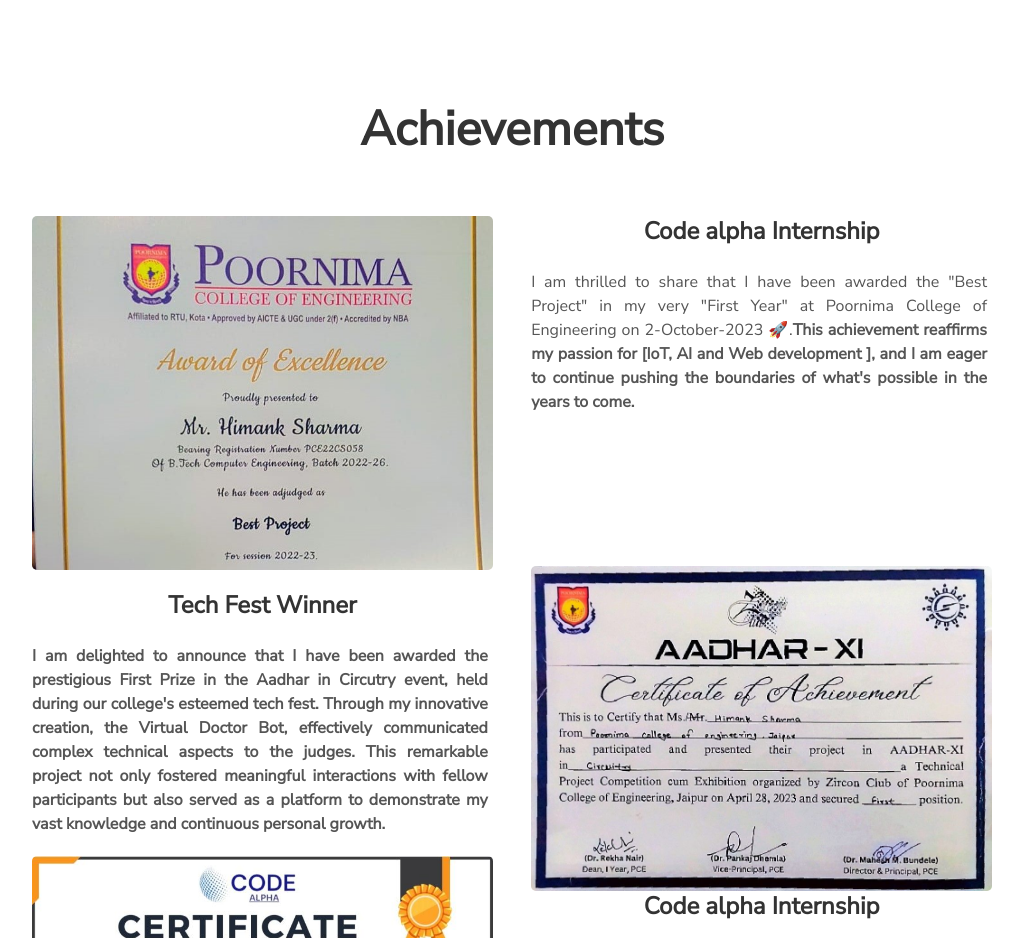
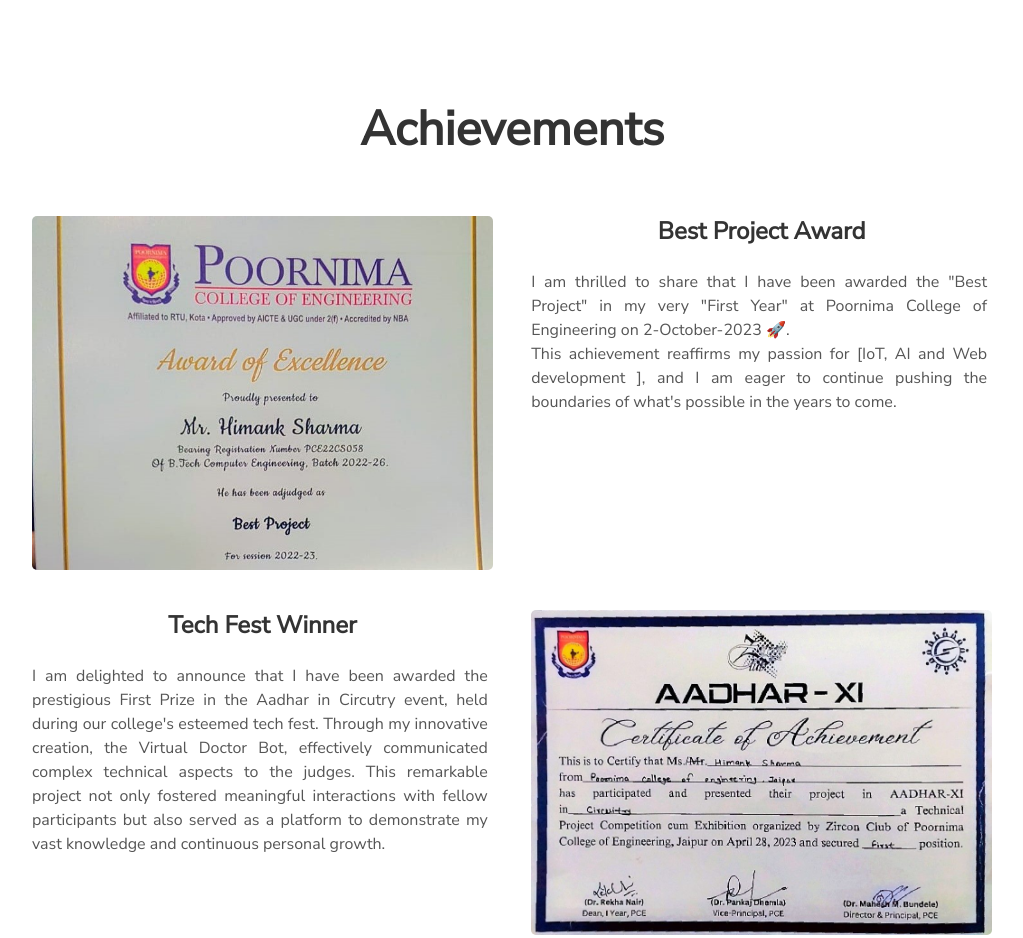
Before and after one commit to HimankSharma1/Portfolio, a plain HTML site: page index.html in a window 1280 px wide. Shown: the part 3533-4471 px from the top of the page, without its empty margins (128-1151 px from the left). Drawn offline with nearby package versions, Linux system fonts and the light colour scheme; animation ran at ten frames a second.

Commit message:
Update index.html

```diff
--- a/index.html
+++ b/index.html
@@ -237,17 +237,17 @@
             </div>
 
 
-            <!-------------------------------------------------------------------------------------- First Achievement(Aadhar) ---------------------------------------------------------------------------------------->
+            <!-------------------------------------------------------------------------------------- First Achievement(Best Project Award) ---------------------------------------------------------------------------------------->
             <div class="achievement">
                 <div class="image-left" data-aos="fade-up-right" data-aos-offset="400" data-aos-duration="1200">
                     <picture>
-                        <img src="./assets/img/jpg/BestProject.jpg" alt="Code alpha Internship">
+                        <img src="./assets/img/jpg/BestProject.jpg" alt="Best Project Award">
                     </picture>
                 </div>
                 <div class="content-right" style="text-align: center;" data-aos="fade-up-left" data-aos-offset="450" data-aos-duration="1200">
-                    <h3>Code alpha Internship</h3>
+                    <h3>Best Project Award</h3>
                     <p style="text-align: justify">
-                        I am thrilled to share that I have been  awarded the "Best Project" in my very "First Year" at Poornima College of Engineering on 2-October-2023 🚀.<b>This achievement reaffirms my passion for [IoT, AI and Web development ], and I am eager to continue pushing the boundaries of what's possible in the years to come.
+                        I am thrilled to share that I have been  awarded the "Best Project" in my very "First Year" at Poornima College of Engineering on 2-October-2023 🚀.<br>This achievement reaffirms my passion for [IoT, AI and Web development ], and I am eager to continue pushing the boundaries of what's possible in the years to come.
                     </p>
                 </div>
             </div>
```
